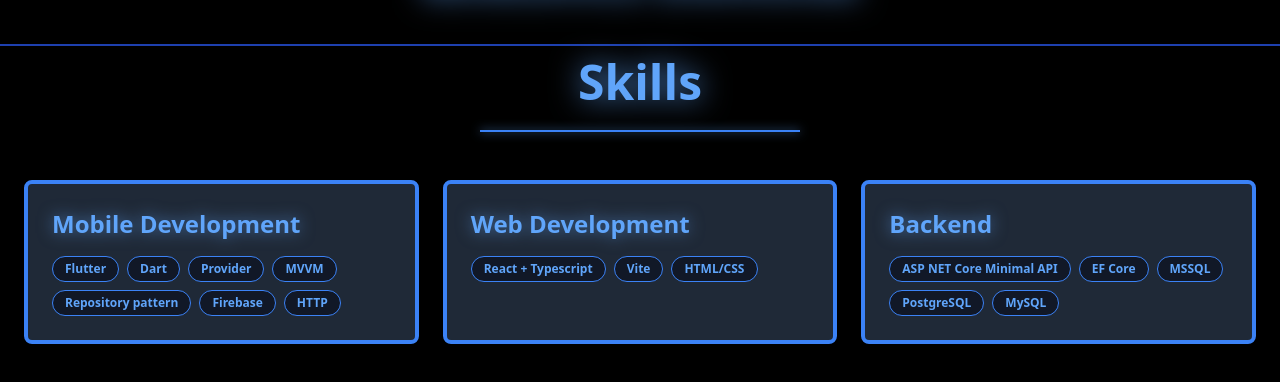
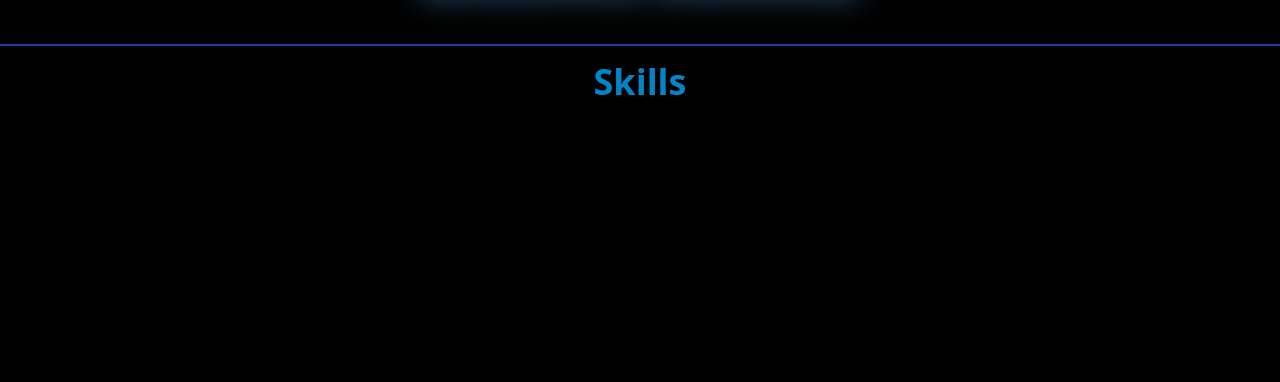
Before and after one commit to D0M1N1Kx/Portfolio, a React (Vite) app: page / in a window 1280 px wide. Shown: the part 420-802 px from the top of the page. Built offline with nearby package versions, Linux system fonts and the light colour scheme.

Commit message:
refactor(P-02): add Skills section to body and remove old skill card component

```diff
--- a/src/components/SkillCard.tsx
+++ /dev/null
@@ -1,22 +0,0 @@
-type SkillCardProps = {
-    title: string;
-    items: string[];
-};
-
-export default function SkillCard({ title, items }: SkillCardProps) {
-    return (
-        <div className="bg-gray-800 p-6 rounded-lg border-4 border-blue-500 hover:shadow-[0_0_30px_rgba(96,165,250,0.7)] transition-all duration-300">
-            <h3 className="text-2xl font-bold text-blue-400 mb-4 drop-shadow-[0_0_8px_rgba(96,165,250,0.6)]">{title}</h3>
-            <div className="flex flex-wrap gap-2">
-                {items.map((item, index) => (
-                    <span
-                        key={index}
-                        className="px-3 py-1 text-xs font-semibold text-blue-400 bg-gray-900 rounded-full border border-blue-500"
-                    >
-                        {item}
-                    </span>
-                ))}
-            </div>
-        </div>
-    );
-}
--- a/src/components/body.tsx
+++ b/src/components/body.tsx
@@ -1,5 +1,3 @@
-import SkillCard from "./SkillCard";
-
 export function Body() {
   const skills = [
     {
@@ -48,18 +46,9 @@
           </div>
         </div>
         <div className="h-0.5 bg-blue-800 w-full mb-3 mt-10"></div>
-
-        <h1 className="text-3xl text-center md:text-4xl lg:text-5xl font-bold text-blue-400 drop-shadow-[0_0_15px_rgba(96,165,250,0.8)]">
+        <h1 className="text-sky-600 font-bold text-4xl text-center mt-4">
           Skills
         </h1>
-        <div className="flex justify-center my-6">
-          <hr className="w-3/12 border-t-2 border-blue-500 shadow-[0_0_10px_rgba(96,165,250,0.8)]" />
-        </div>
-        <div className="grid grid-cols-1 md:grid-cols-2 lg:grid-cols-3 gap-6 p-6">
-          {skills.map((skill, index) => (
-            <SkillCard key={index} title={skill.title} items={skill.items} />
-          ))}
-        </div>
       </div>
     </>
   );
```
Also changed, not shown: src/components/skillCard.tsx (added).
